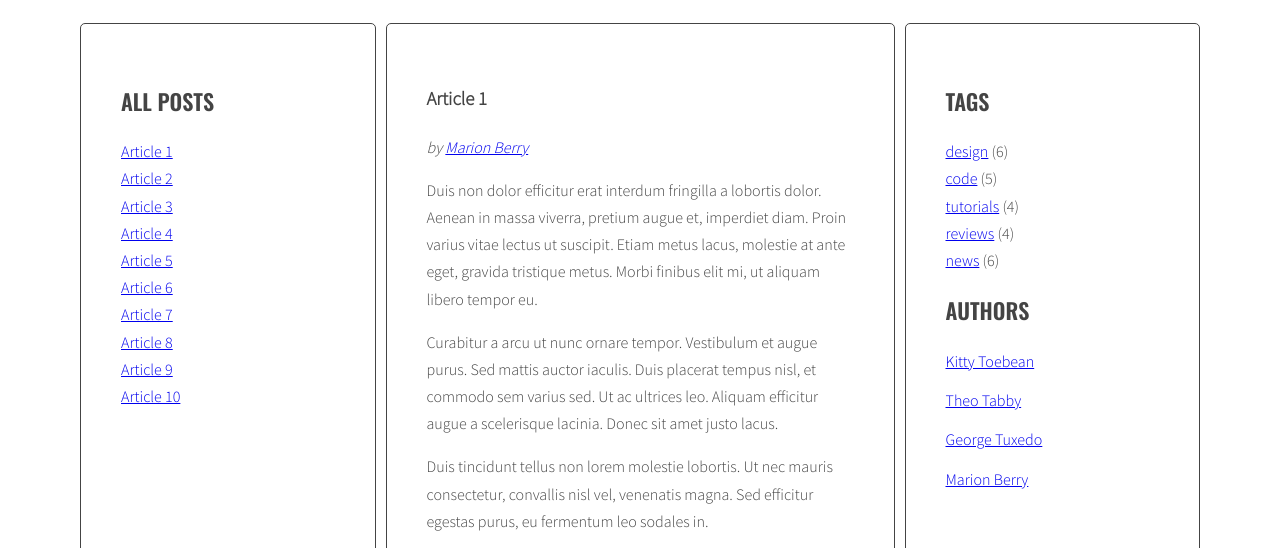
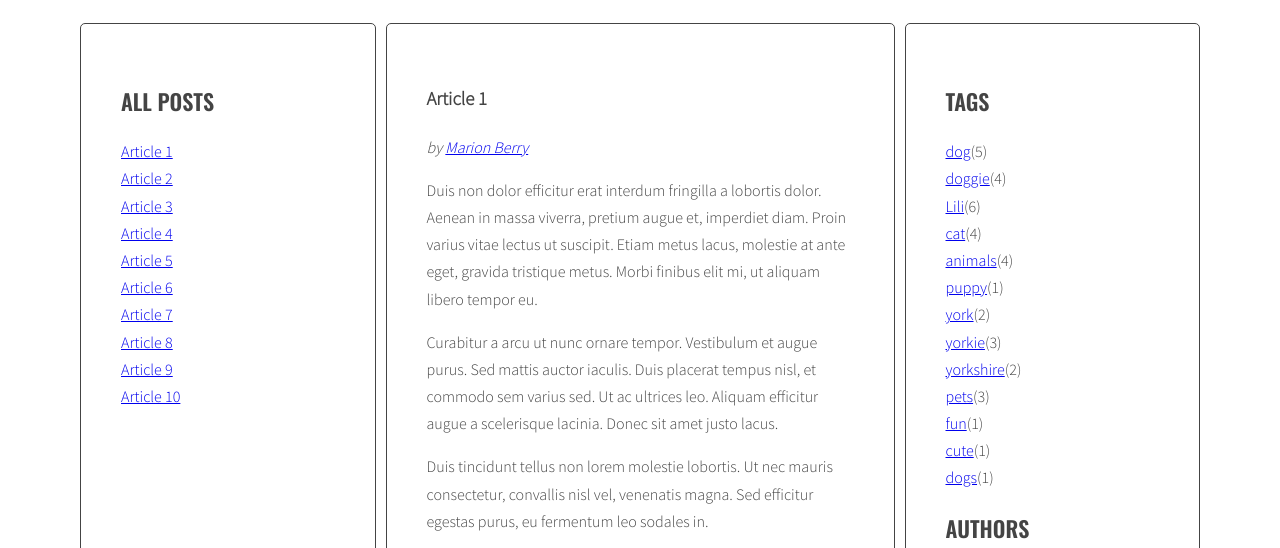
Before and after one commit to MarcNowak/006---Blog, a website: page index.html in a window 1280 px wide. Shown: the part 220-768 px from the top of the page. Drawn offline with nearby package versions, Linux system fonts and the light colour scheme.

Commit message:
Add 7.3 - could tags

```diff
--- a/index.html
+++ b/index.html
@@ -3,7 +3,7 @@
 
 <head>
   <meta charset="UTF-8">
-  <title>JavaScriot - Blog</title>
+  <title>JavaScript - Blog</title>
   <link rel="stylesheet" href="css/style.css">
 </head>
 
@@ -230,11 +230,11 @@
         <aside class="sidebar">
           <h2 class="section-title">Tags</h2>
           <ul class="list tags">
-            <li><a href="#">design</a> <span>(6)</span></li>
+            <!-- <li><a href="#">design</a> <span>(6)</span></li>
             <li><a href="#">code</a> <span>(5)</span></li>
             <li><a href="#">tutorials</a> <span>(4)</span></li>
             <li><a href="#">reviews</a> <span>(4)</span></li>
-            <li><a href="#">news</a> <span>(6)</span></li>
+            <li><a href="#">news</a> <span>(6)</span></li> -->
           </ul>
           <h2 class="section-title">Authors</h2>
           <ul class="list authors">
--- a/js/script.js
+++ b/js/script.js
@@ -61,7 +61,8 @@ const
   optTitleSelector = '.post-title',
   optTitleListSelector = '.titles',
   optArticleTagsSelector = '.post-tags .list',
-  optArticleAuthorSelector = '.post-author';
+  optArticleAuthorSelector = '.post-author',
+  optTagsListSelector = '.tags.list';
 
 
 // 02 - Generate Title Links
@@ -139,6 +140,10 @@ function generateTitleLinks(customSelector = '') {
 // 03 - Generate Tags
 
 function generateTags() {
+
+  /* [NEW] create a new variable allTags with an empty object */
+  let allTags = {};
+
   /* find all articles */
   const articles = document.querySelectorAll(optArticleSelector);
 
@@ -171,6 +176,17 @@ function generateTags() {
       /* add generated code to html variable */
       html += tagLinkHTML;
 
+      /* [NEW] check if this link is NOT already in allTags */
+      if (!allTags[tag]) {
+        /* [NEW] add tag to allTags object */
+        allTags[tag] = 1;
+
+        // jeśli dany tag już znajduje się w obiekcie allTags
+        // zwiększamy licznik wystąpień o 1
+      } else {
+        allTags[tag]++;
+      }
+
       /* END LOOP: for each tag */
 
       /* insert HTML of all the links into the tags wrapper */
@@ -178,6 +194,25 @@ function generateTags() {
     }
     /* END LOOP: for every article: */
   }
+
+  /* [NEW] find list of tags in right column */
+  const tagList = document.querySelector(optTagsListSelector);
+
+  /* [NEW] create variable for all links HTML code */
+  let allTagsHTML = '';
+
+  /* [NEW] START LOOP: for each tag in allTags: */
+  for (let tag in allTags) {
+    /* [NEW] generate code of a link and add it to allTagsHTML */
+    allTagsHTML += '<li><a href="#tag-'+ tag +'">'+ tag +'</a>(' + allTags[tag] + ')</li>';
+
+  }
+  /* [NEW] END LOOP: for each tag in allTags: */
+
+
+
+  /*[NEW] add HTML from allTagsHTML to tagList */
+  tagList.innerHTML = allTagsHTML;
 }
 
 // 04 - Generate Tag Click Handler
```
